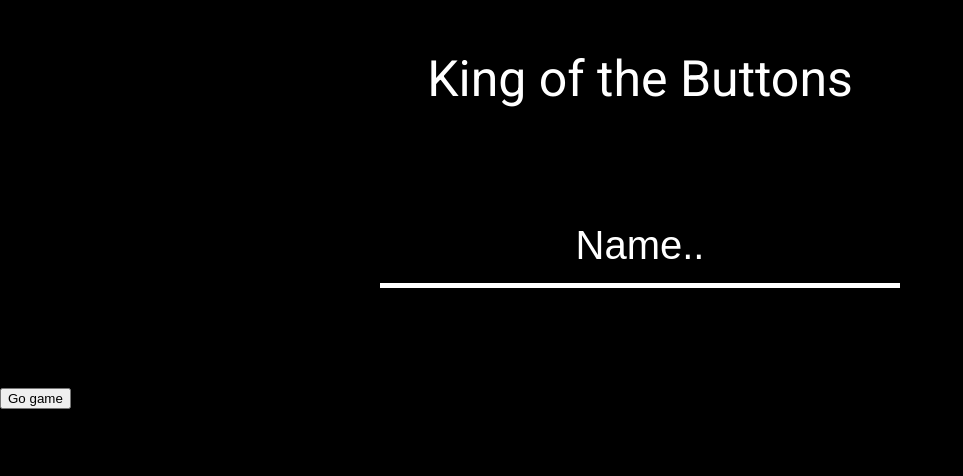
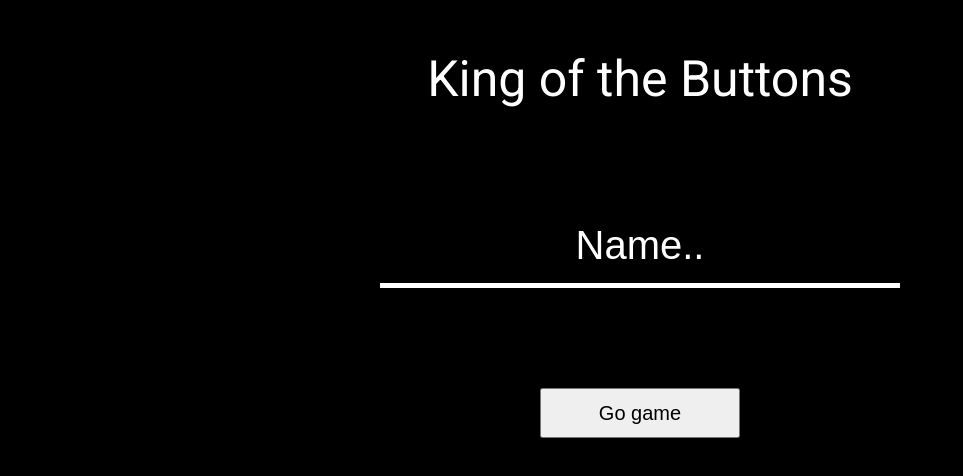
Before and after one commit to aarotoiv/King-of-the-Buttons, a Vue app in the folder client/: page /1 in a window 1280 px wide. Shown: the top 476 px of the page, without its empty margins (0-963 px from the left). Built offline with nearby package versions, Linux system fonts and the light colour scheme.

Commit message:
home error styling

```diff
--- a/client/src/components/Home.vue
+++ b/client/src/components/Home.vue
@@ -2,7 +2,7 @@
   <div id="home">
    <p id="home-title">King of the Buttons</p>
    <input type="text" id="player-name" placeholder="Name.." @change="nameChanged">
-   <button type="button" @click="go">Go game</button>
+   <button id="go-button" type="button" @click="go">Go game</button>
    <div id="home-error-box" v-if="hasError">
     <p id="home-error-text">
       {{errorText}}
@@ -68,4 +68,16 @@ export default {
   #player-name::placeholder {
     color: #fff;
   }
+  #go-button {
+    width: 200px;
+    height: 50px;
+    display:block;
+    margin: 0 auto;
+    font-size: 20px;
+  }
+  #home-error-text {
+    color: red;
+    text-align:center;
+    padding-top: 50px;
+  }
 </style>
```
